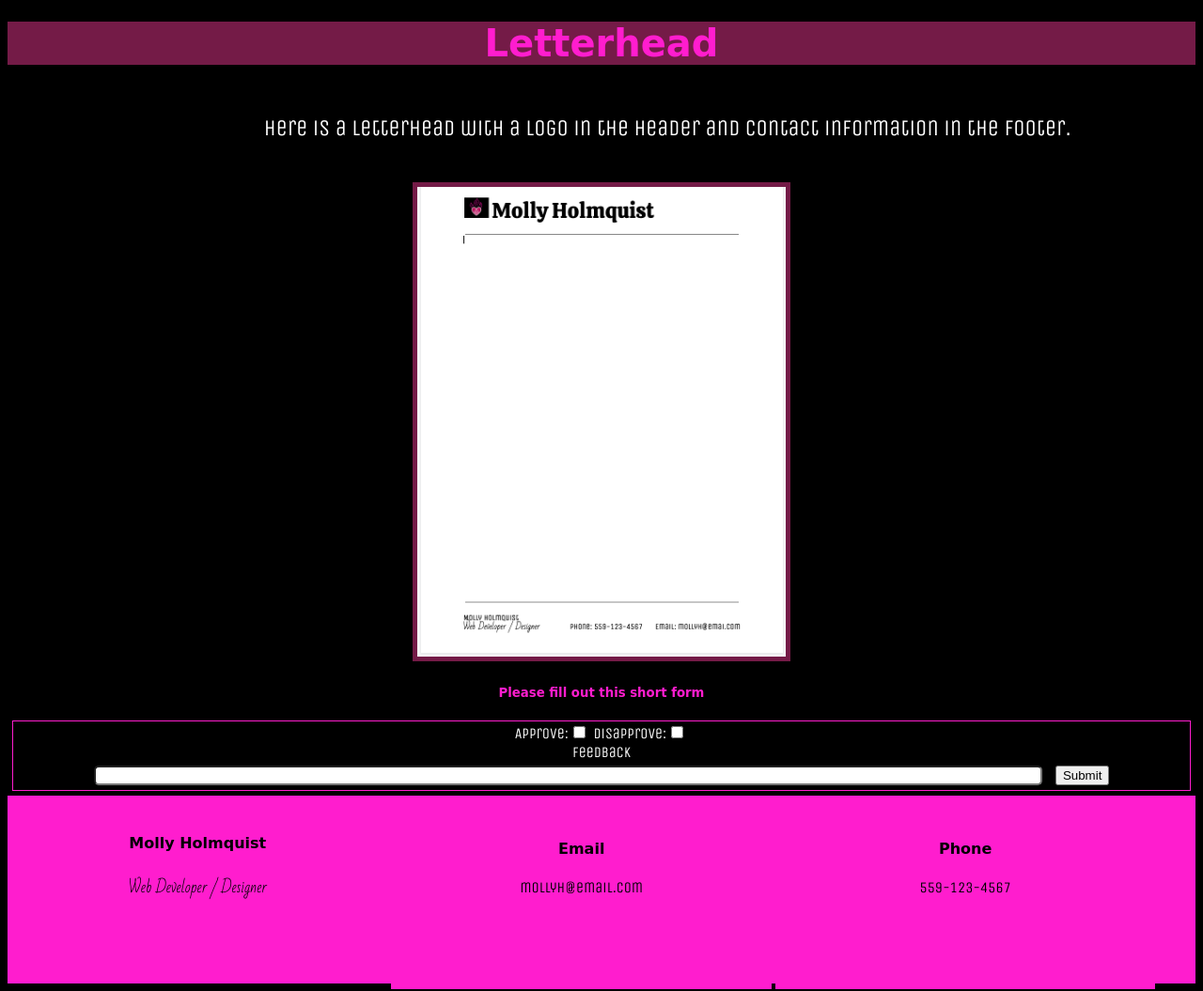
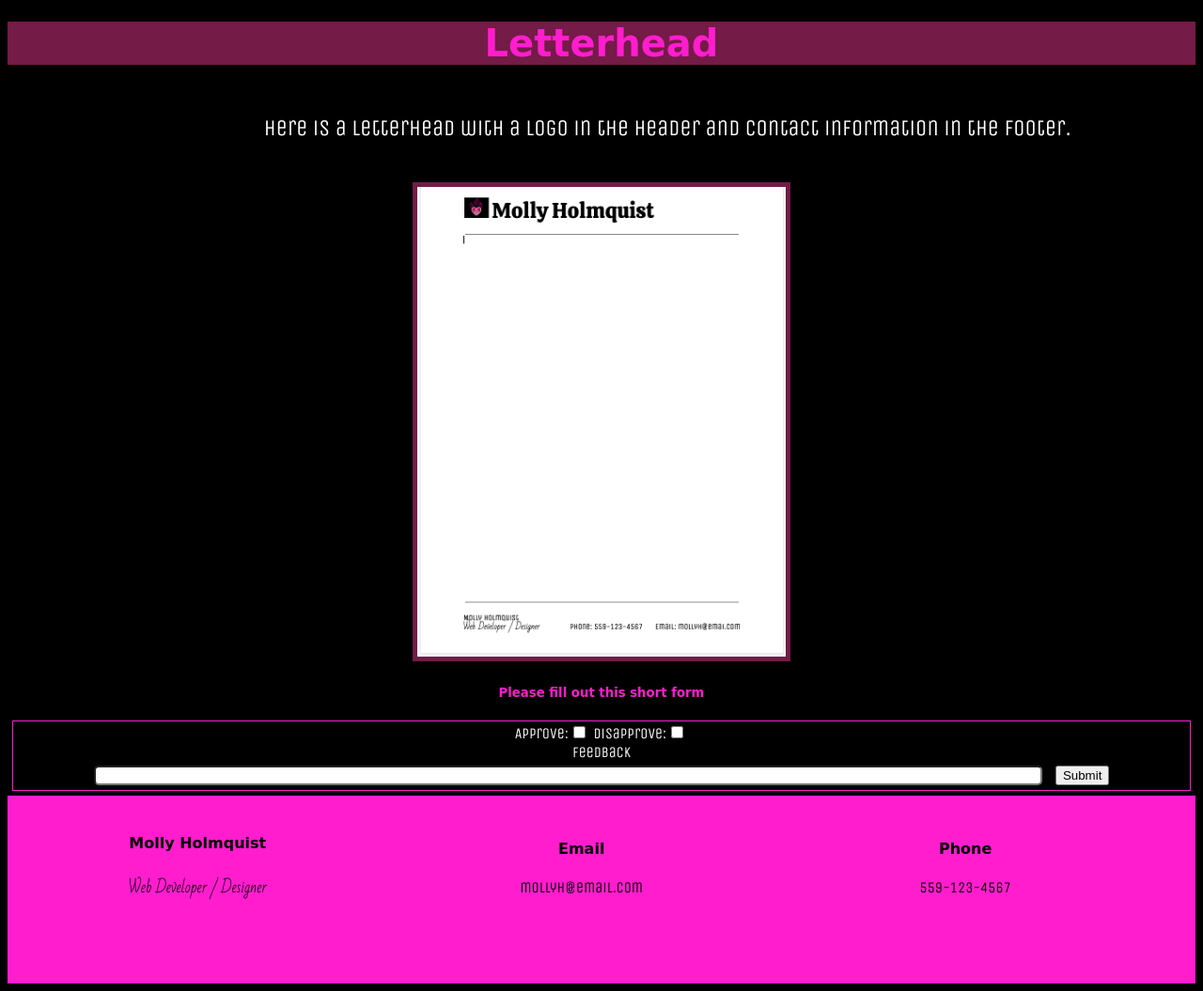
Before and after one commit to nikkigarcia/designchallenge4, a plain HTML site: page index.html in a window 1280 px wide. Shown: the part 1914-2969 px from the top of the page at 94% size. Drawn offline with nearby package versions, Linux system fonts and the light colour scheme; a web font is replaced by a local one.

Commit message:
fixed footer boxes

```diff
--- a/css/styles.css
+++ b/css/styles.css
@@ -112,7 +112,7 @@ footer{
     background-color: #ff1dce;
 }
 .footer_box{
-    height: 180px;
+    /* height: 180px; */
     display: inline-block;
     text-align: center;
     margin-top: 20px;
```
